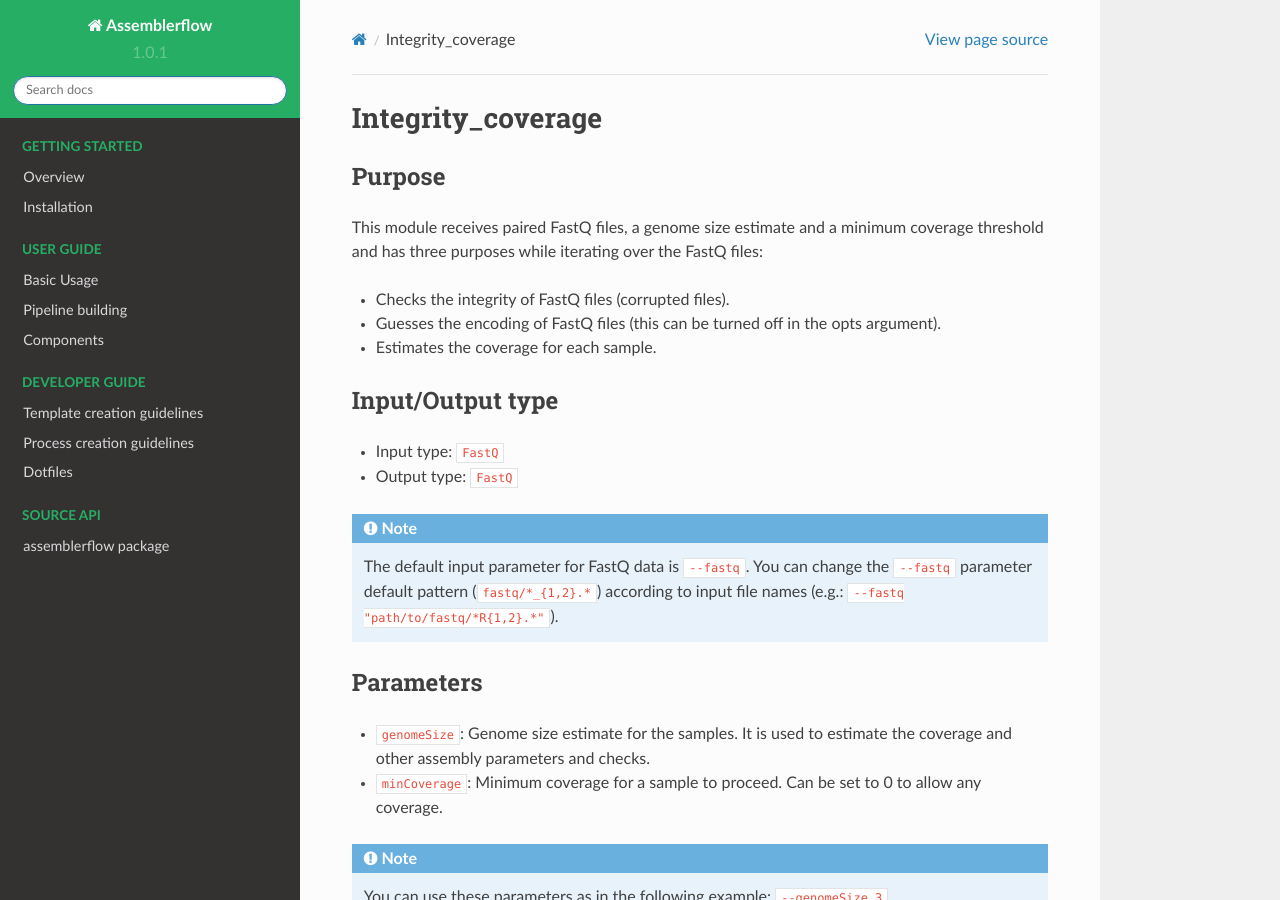
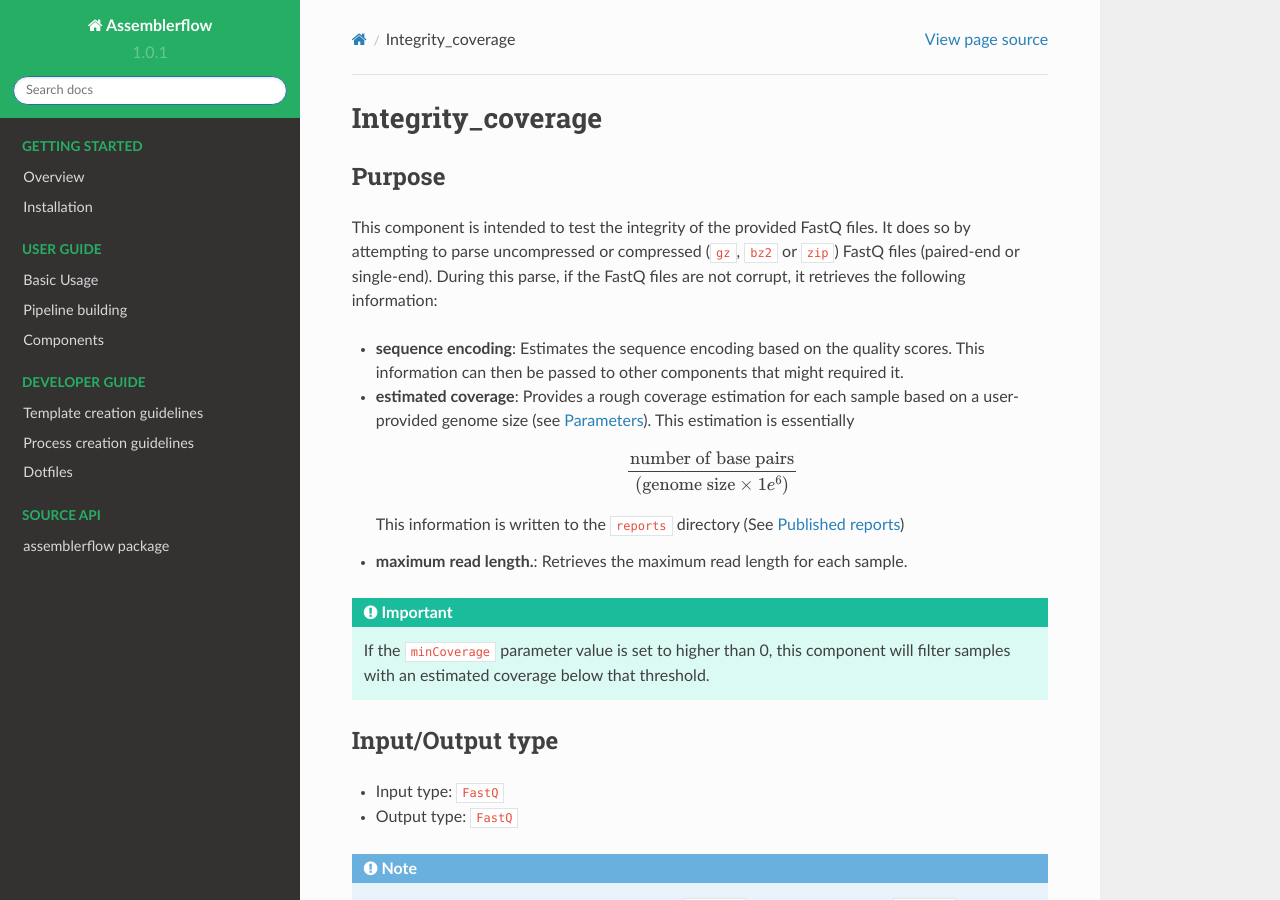
Before and after one commit to assemblerflow/flowcraft, a Sphinx documentation site: the page built from docs/user/components/integrity_coverage.rst, in a window 1280 px wide and 900 px high. Built offline with Sphinx 7.4.7 and the Read the Docs theme 2.0.0, drawn with Linux system fonts in a browser that asks for light colours.

Commit message:
Updated integrity_coverage purpose docs

```diff
--- a/docs/conf.py
+++ b/docs/conf.py
@@ -38,7 +38,8 @@
     'sphinx.ext.viewcode',
     'sphinx.ext.githubpages',
     'numpydoc',
-    'sphinx.ext.autosummary'
+    'sphinx.ext.autosummary',
+    'sphinx.ext.mathjax'
 ]
 
 autodoc_member_order = 'bysource'
--- a/docs/user/components/integrity_coverage.rst
+++ b/docs/user/components/integrity_coverage.rst
@@ -4,14 +4,29 @@
 Purpose
 -------
 
-This module receives paired FastQ files, a genome size estimate and a
-minimum coverage threshold and has three purposes while iterating over the
-FastQ files:
+This component is intended to test the integrity of the provided FastQ files.
+It does so by attempting to parse uncompressed or compressed (``gz``, ``bz2``
+or ``zip``) FastQ files (paired-end or single-end). During this parse, if the
+FastQ files are not corrupt, it retrieves the following information:
 
-- Checks the integrity of FastQ files (corrupted files).
-- Guesses the encoding of FastQ files (this can be turned off in the opts argument).
-- Estimates the coverage for each sample.
+- **sequence encoding**: Estimates the sequence encoding based on the quality
+  scores. This information can then be passed to other components that might
+  required it.
+- **estimated coverage**: Provides a rough coverage estimation for each sample
+  based on a user-provided genome size (see `Parameters`_). This estimation
+  is essentially
 
+  .. math::
+      \frac{\text{number of base pairs}}{(\text{genome size} \times 1e^{6})}
+
+  This information is written to the ``reports`` directory (See
+  `Published reports`_)
+- **maximum read length.**: Retrieves the maximum read length for each sample.
+
+.. important::
+    If the ``minCoverage`` parameter value is set to higher than 0, this
+    component will filter samples with an estimated coverage below that
+    threshold.
 
 Input/Output type
 ------------------
```
Also changed, not shown: docs/user/available_components.rst (+24 -23 lines).
